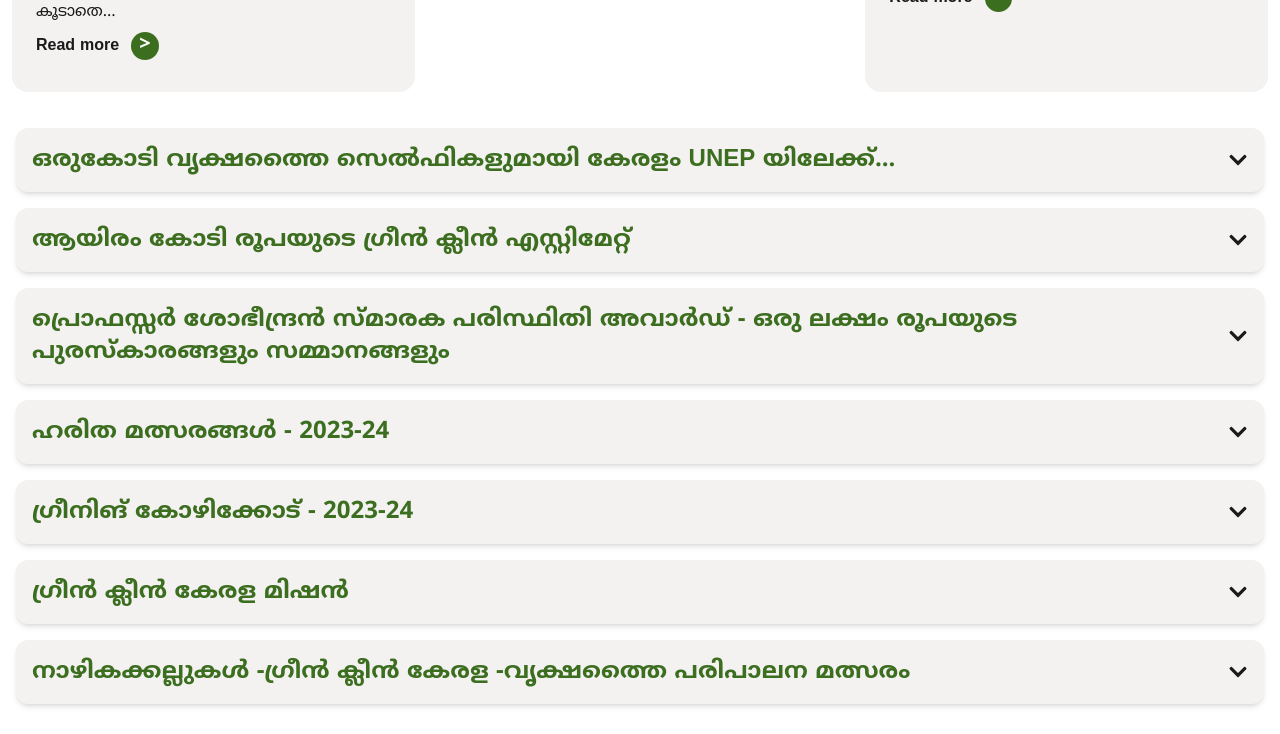
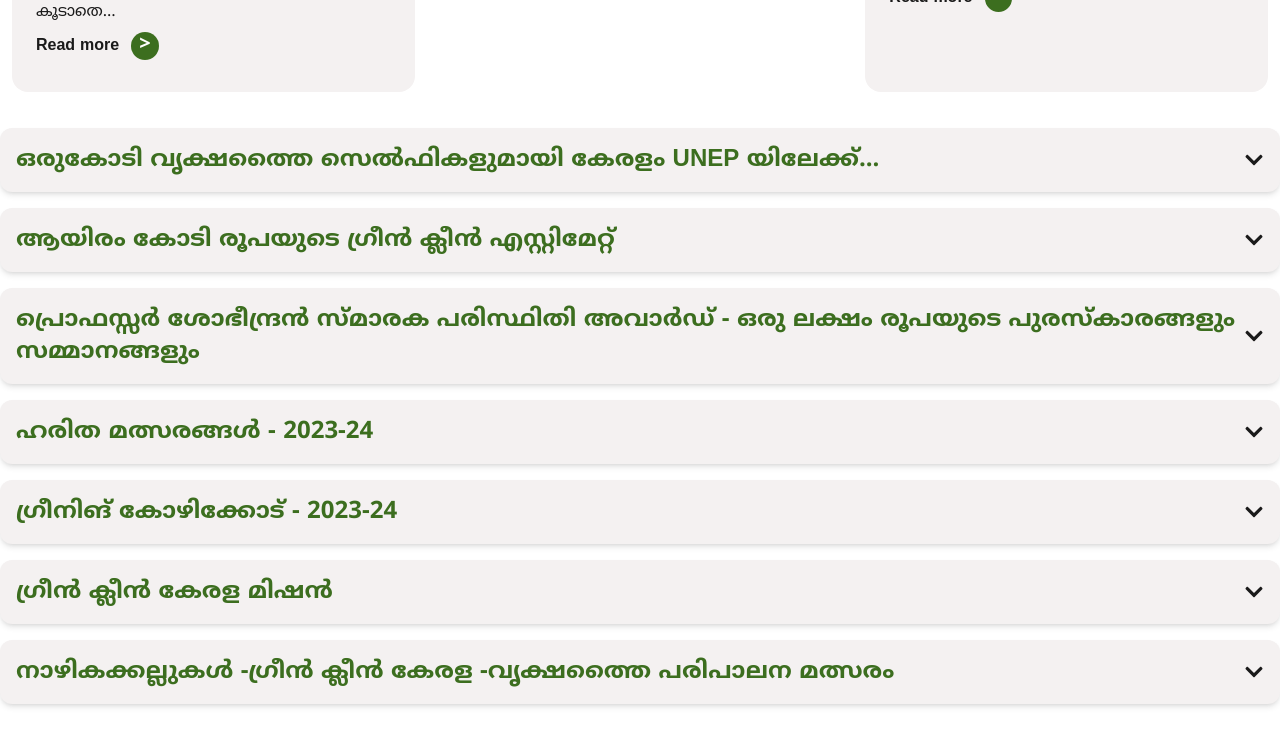
Before and after one commit to zwenie-tech/green-clean-earth, a Next.js app: page /home in a window 1280 px wide. Shown: the part 920-1654 px from the top of the page. Built offline with nearby package versions, Linux system fonts and the light colour scheme.

Commit message:
set image width and homepage update

```diff
--- a/src/app/home/page.tsx
+++ b/src/app/home/page.tsx
@@ -242,7 +242,7 @@ const cards = [
         </div>
       </div>
      {/* container 1 */}
-       <div className={`p-4 mt-6 m-4 shadow-md rounded-lg ${isOpen1 ? 'bg-light-green' : 'bg-light-gray'}`} >
+       <div className={`p-4 my-4 mt-6 mx-auto shadow-md rounded-lg ${isOpen1 ? 'bg-light-green' : 'bg-light-gray'}`} >
       <div className="flex justify-between items-center">
         <h2 className="text-2xl font-bold " style={{color:'#3C6E1F'}}>ഒരുകോടി വൃക്ഷത്തൈ സെൽഫികളുമായി കേരളം UNEP യിലേക്ക്...</h2>
         <button onClick={toggleOpen1} className="text-xl">
@@ -259,7 +259,7 @@ const cards = [
       )}
     </div>
     {/* container 2 */}
-   <div className={`p-4  m-4 shadow-md rounded-lg ${isOpen2 ? 'bg-light-green' : 'bg-light-gray'}`} >
+   <div className={`p-4 my-4 mx-auto shadow-md rounded-lg ${isOpen2 ? 'bg-light-green' : 'bg-light-gray'}`} >
       <div className="flex justify-between items-center">
         <h2 className="text-2xl font-bold " style={{color:'#3C6E1F'}}>ആയിരം കോടി രൂപയുടെ ഗ്രീൻ ക്ലീൻ എസ്റ്റിമേറ്റ്</h2>
         <button onClick={toggleOpen2} className="text-xl">
@@ -276,7 +276,7 @@ const cards = [
       )}
     </div>
     {/* container 3 */}
-    <div className={`p-4  m-4 shadow-md rounded-lg ${isOpen3 ? 'bg-light-green' : 'bg-light-gray'}`} >
+    <div className={`p-4 my-4 mx-auto shadow-md rounded-lg ${isOpen3 ? 'bg-light-green' : 'bg-light-gray'}`} >
       <div className="flex justify-between items-center">
         <h2 className="text-2xl font-bold " style={{color:'#3C6E1F'}}>പ്രൊഫസ്സർ ശോഭീന്ദ്രൻ സ്മാരക പരിസ്ഥിതി അവാർഡ് -
 ഒരു ലക്ഷം രൂപയുടെ പുരസ്കാരങ്ങളും സമ്മാനങ്ങളും</h2>
@@ -294,7 +294,7 @@ const cards = [
       )}
     </div>
     {/* container 4 */}
-    <div className={`p-4  m-4 shadow-md rounded-lg ${isOpen4 ? 'bg-light-green' : 'bg-light-gray'}`} >
+    <div className={`p-4  my-4 mx-auto  shadow-md rounded-lg ${isOpen4 ? 'bg-light-green' : 'bg-light-gray'}`} >
       <div className="flex justify-between items-center">
         <h2 className="text-2xl font-bold " style={{color:'#3C6E1F'}}>ഹരിത മത്സരങ്ങൾ - 2023-24</h2>
         <button onClick={toggleOpen4} className="text-xl">
@@ -311,7 +311,7 @@ const cards = [
       )}
     </div>
     {/* container 5 */}
-    <div className={`p-4  m-4 shadow-md rounded-lg ${isOpen5 ? 'bg-light-green' : 'bg-light-gray'}`} >
+    <div className={`p-4  my-4 mx-auto  shadow-md rounded-lg ${isOpen5 ? 'bg-light-green' : 'bg-light-gray'}`} >
       <div className="flex justify-between items-center">
         <h2 className="text-2xl font-bold" style={{color:'#3C6E1F'}}>ഗ്രീനിങ് കോഴിക്കോട് - 2023-24</h2>
         <button onClick={toggleOpen5} className="text-xl">
@@ -328,7 +328,7 @@ const cards = [
       )}
     </div>
     {/* container 6 */}
-    <div className={`p-4  m-4 shadow-md rounded-lg ${isOpen6 ? 'bg-light-green' : 'bg-light-gray'}`} >
+    <div className={`p-4  my-4 mx-auto  shadow-md rounded-lg ${isOpen6 ? 'bg-light-green' : 'bg-light-gray'}`} >
       <div className="flex justify-between items-center">
         <h2 className="text-2xl font-bold " style={{color:'#3C6E1F'}}>ഗ്രീൻ ക്ലീൻ കേരള മിഷൻ</h2>
         <button onClick={toggleOpen6} className="text-xl">
@@ -346,7 +346,7 @@ const cards = [
     </div>
 
     {/* container 7 */}
-    <div className={`p-4  m-4 shadow-md rounded-lg ${isOpen7 ? 'bg-light-green' : 'bg-light-gray'}`} >
+    <div className={`p-4  my-4 mx-auto  shadow-md rounded-lg ${isOpen7 ? 'bg-light-green' : 'bg-light-gray'}`} >
       <div className="flex justify-between items-center">
         <h2 className="text-2xl font-bold " style={{color:'#3C6E1F'}}>നാഴികക്കല്ലുകൾ -ഗ്രീൻ ക്ലീൻ കേരള -വൃക്ഷത്തൈ പരിപാലന മത്സരം</h2>
         <button onClick={toggleOpen7} className="text-xl">
@@ -447,16 +447,16 @@ Supported by indian Oil Corporation and myG, VKC,tecQ, Aqua garden, Mall of gard
   </button>
 </div>
 
-    <div>
+    <div className="mx-auto">
       <h1 className="m-2 flex justify-center items-center text-2xl font-bold">Videos</h1>
         <div className="container mx-auto p-6">
         <div className="grid grid-cols-1 md:grid-cols-2 gap-4">
   <div className="flex justify-between items-center" style={{height:'250px', backgroundColor:'#DAD4D2'}}>
-    <video className="w-full h-full object-cover" controls>
+    <video className="w-full h-full object-cover rounded-md" controls>
       <source src="/video/new3.mp4" type="video/mp4" />
     </video>
   </div>
-  <div className="flex justify-between items-center" style={{height:'250px', backgroundColor:'#DAD4D2'}}>
+  <div className="flex justify-between items-center rounded-md" style={{height:'250px', backgroundColor:'#DAD4D2'}}>
     <video className="w-full h-full object-cover" controls>
       <source src="/video/FORWATSAP.mp4" type="video/mp4" />
     </video>
--- a/src/app/participants/page.tsx
+++ b/src/app/participants/page.tsx
@@ -416,7 +416,7 @@ const Participant = () => {
                 {participant.up_file ? (
                   <img
                     src={`${imageURL}${participant.up_file}`}
-                    style={{ height: '100px' }}
+                    style={{ height: '100px' , width:'110px'}}
                     alt="Tree"
                     // onError={(e) => {
                     //   e.currentTarget.src = '/path/to/fallback/image.jpg';
```
